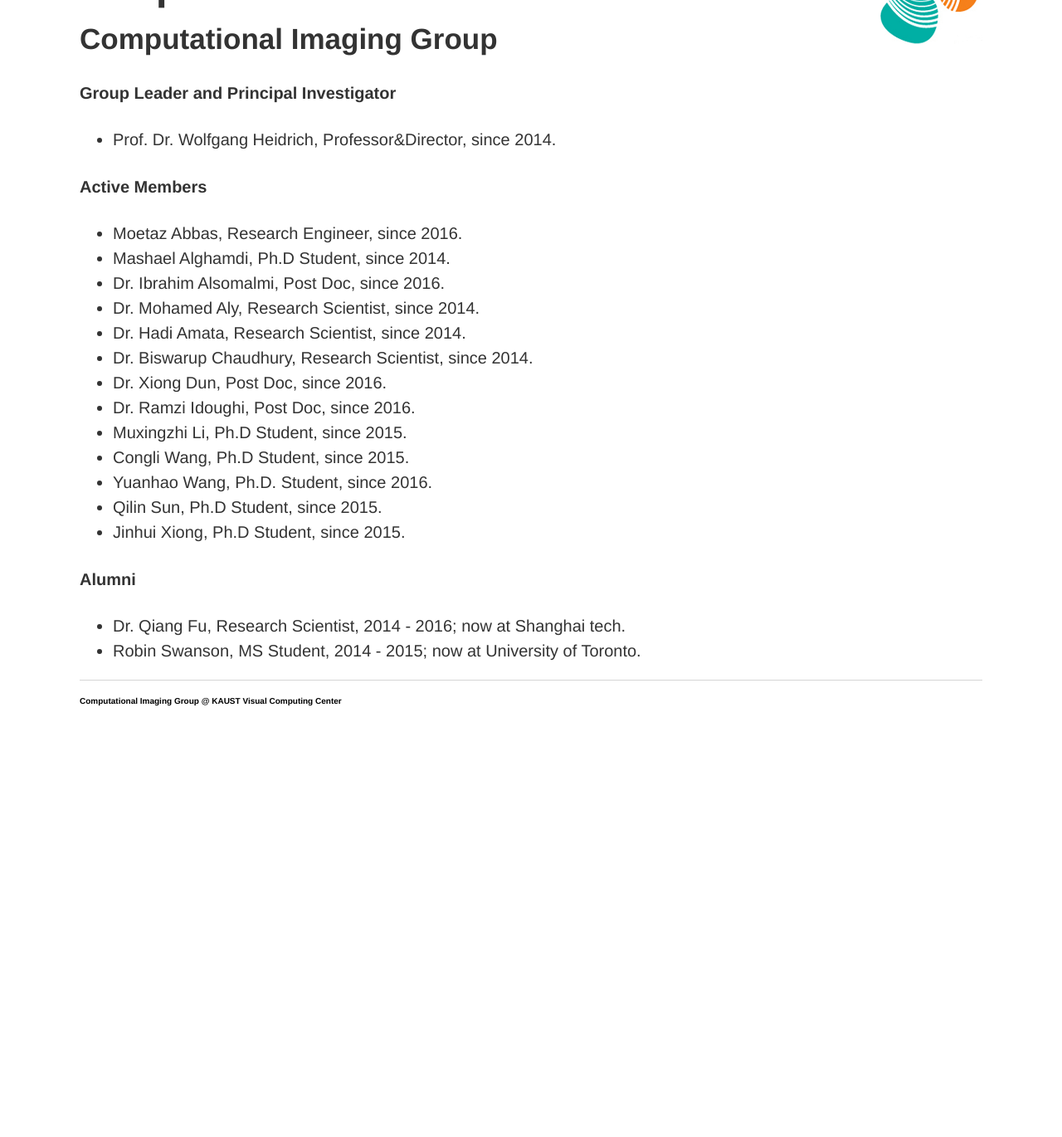
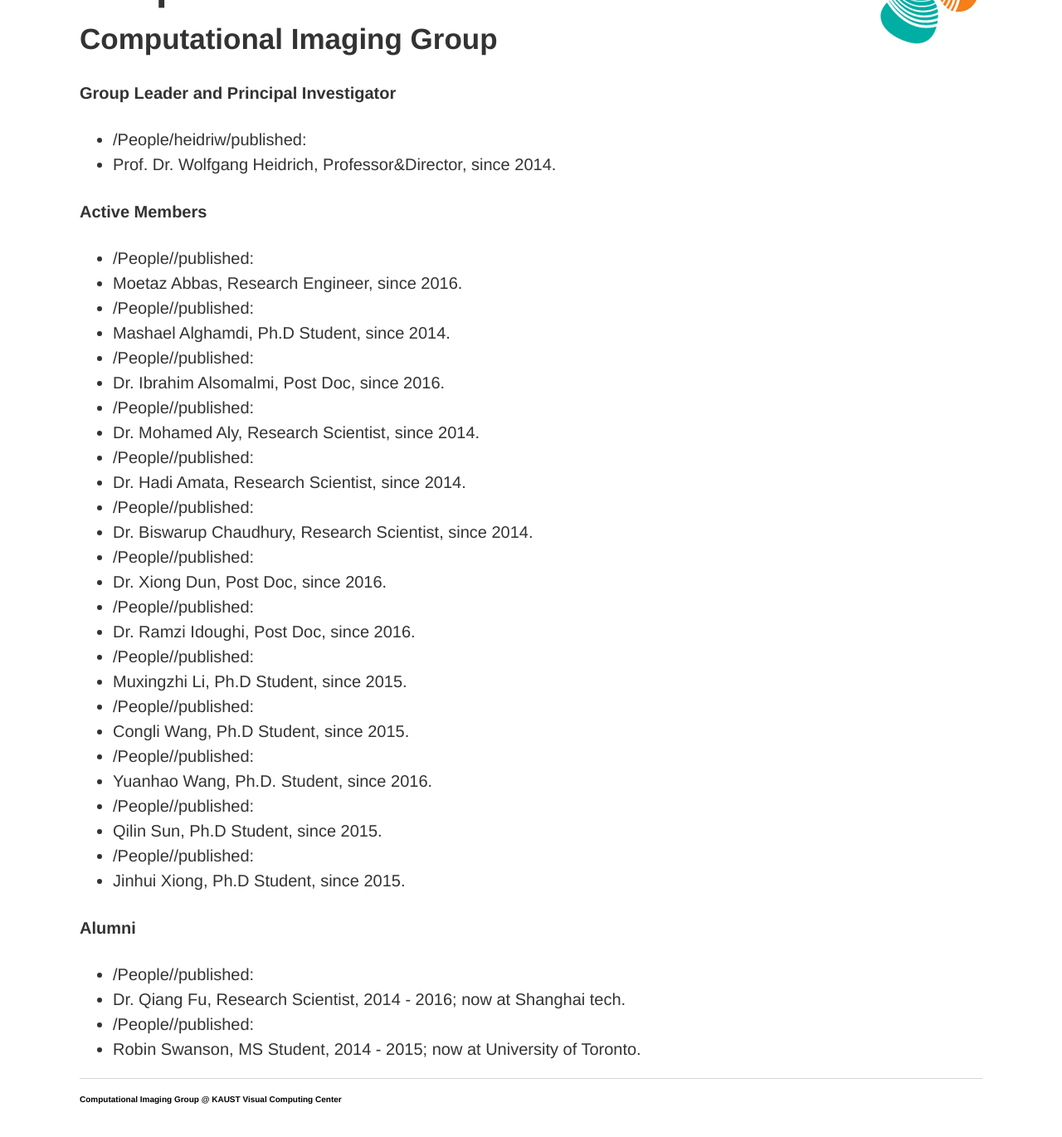
Before and after one commit to vccimaging/vccimaging.github.io, a Jekyll site: the page built from people.html, in a window 1280 px wide and 1400 px high, scrolled down 157 px. Shown: the top 1370 px of the window at 83% size. Built offline with Jekyll 4.4.1, drawn with Linux system fonts in a browser that asks for light colours; before the commit the page ends 1077 px from its top, so only the background shows below that.

Commit message:
Update formatperson.html

```diff
--- a/_includes/formatperson.html
+++ b/_includes/formatperson.html
@@ -3,11 +3,14 @@
 {% capture pubflag %}/People/{{include.person.id}}/published{% endcapture %}
 
 {% for file in site.static_files %}
+{% assign weburl = null %}
 {% if file.path == pubflag %}
   {% capture weburl %}People/{{include.person.id}}/{% endcapture %}
   {% break %}
 {% endif %}
 {% endfor %}
+
+<li>{{pubflag}}: {{weburl}}</li>
 
 <li>{% if weburl %}<a href="{{weburl}}">{% endif %}{{ include.person.title }} {{ include.person.name }}{% if weburl %}</a>{% endif %},
   {{ include.person.position }},
```
